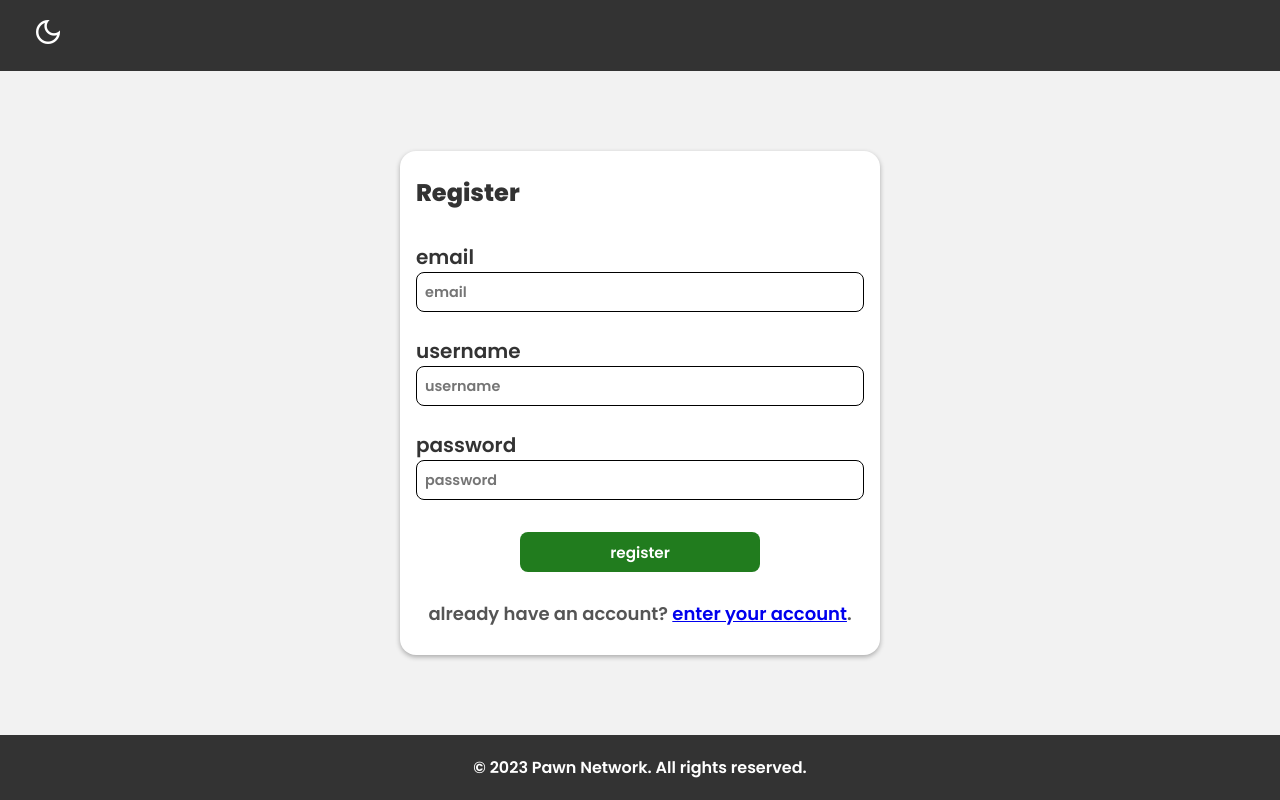
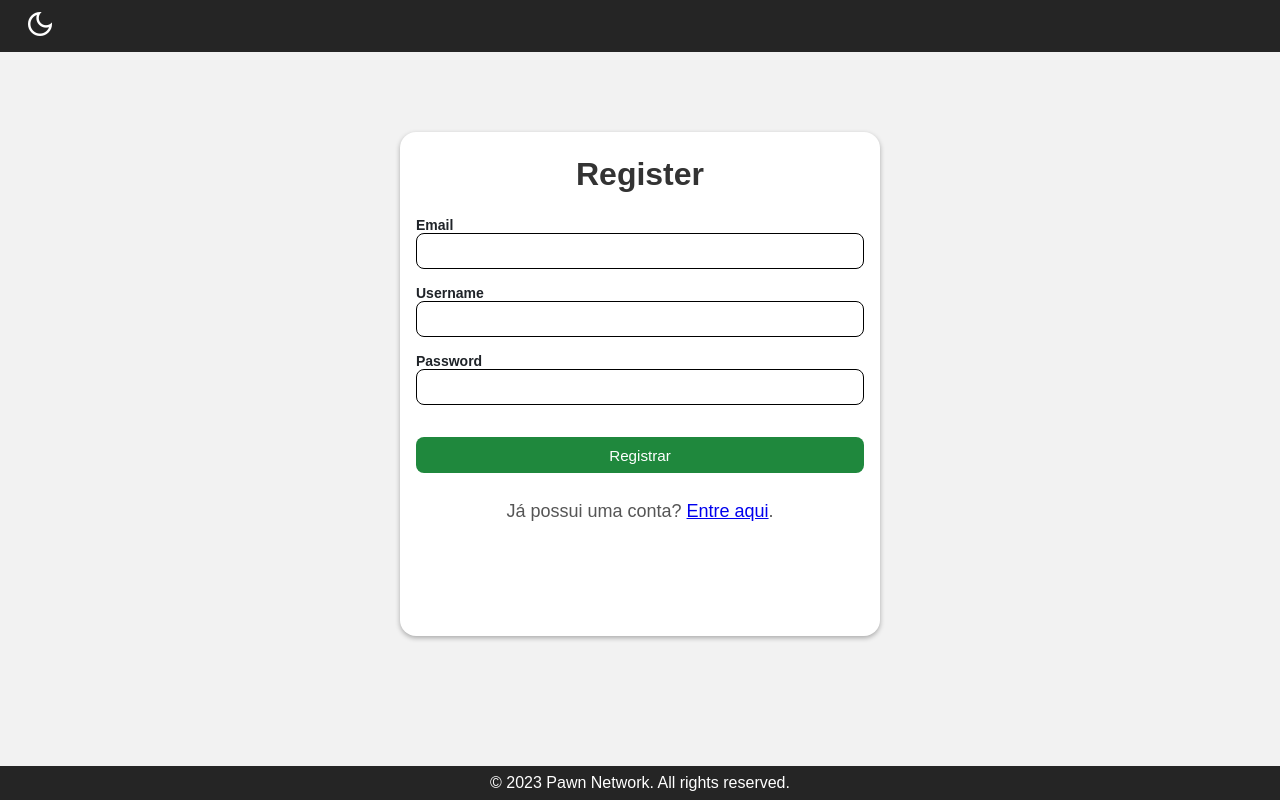
Before and after one commit to Louzindev/pawn-network, a Flask app: page /register in a window 1280 px wide. Run offline with Flask 3, Linux system fonts and the light colour scheme.

Commit message:
login & register front changes

```diff
--- a/app/static/css/style.css
+++ b/app/static/css/style.css
@@ -4,7 +4,7 @@
   margin: 0;
   padding: 0;
   box-sizing: border-box;
-  font-family: 'Poppins', sans-serif;
+  font-family: Arial, sans-serif;
 }
 
 body {
@@ -12,8 +12,8 @@ body {
 }
 
 header {
-  background-color: #333;
-  padding: 2vh;
+  background-color: #252525;
+  padding: 1vh;
 }
 
 /*---------------------------------------------------*/
@@ -46,6 +46,7 @@ header {
   margin: 0;
   padding: 0;
   color: #333;
+  text-align: center;
 }
 
 .container p {
@@ -91,9 +92,9 @@ a{
 }
 
 .footer {
-  background-color: #333;
+  background-color: #252525;
   color: #fff;
-  padding: 2.5vh;
+  padding: 1vh;
   text-align: center;
   position: fixed;
   bottom: 0;
@@ -120,9 +121,10 @@ a{
 
 .container-login h1 {
 
-  font-size: 3vh;
+  font-size: 32px;
   padding-top: 1vh;
   color: #333;
+  text-align: center;
 }
 
 .container-login p {
@@ -173,9 +175,10 @@ a{
 }
 
 .container-register h1 {
-  font-size: 3vh;
+  font-size: 32px;
   padding-top: 1vh;
   color: #333;
+  text-align: center;
 }
 
 .container-register p {
@@ -192,22 +195,25 @@ a{
 }
 
 .form form .input-register{
-  padding-top: 3vh;
+  padding-top: 2vh;
   display: flex;
   flex-direction: column;
 }
 
+
 .form form label{
-  color: #333;
-  font-size: 2.5vh;
+  font-weight: 600;
+  color: rgb(31, 35, 40);
+  font-size: 14px;
 }
 
 .form form input{
-  font-size: 1.8vh;
+  font-size: 1.5vh;
   padding-left: 1vh;
-  height: 5vh;
+  height: 4.5vh;
   border-radius: 1vh;
   border: 0.1px solid;
+  color: inherit;
 }
 
 .form form .button-register{
@@ -218,9 +224,9 @@ a{
 
 .form form button{
   font-size: 1.9vh;
-  width: 30vh;
-  height: 5vh;
-  background-color: #217c1e;
+  width: 60vh;
+  height: 4.5vh;
+  background-color: rgb(31, 136, 61);
   color: #fff;
   border: none;
   border-radius: 1vh;
--- a/app/templates/dashboard.html
+++ b/app/templates/dashboard.html
@@ -11,14 +11,13 @@
     <header>
         <div class="header-dashboard">
             <span class="material-symbols-outlined" id="manage_accounts">manage_accounts</span>
-            <h1 class="welcome">Welcome, {{ username }}!</h1>
-            <button class="logout-button"><a href="{{ url_for('logout') }}">logout</a></button>
+            <button class="logout-button"><a href="{{ url_for('logout') }}">Deslogar</a></button>
         </div>
     </header>
     <main>
         <button class="publish-button"><a href="{{ url_for('logout') }}">publish</a></button>
         <div class="container-dashboard">
-            <h1>Latest Posts</h1>
+            <h1>Últimas postagens</h1>
             <div class="posts">
                 {% for post in posts %}
                     <div class="post post-border">
--- a/app/templates/register.html
+++ b/app/templates/register.html
@@ -25,25 +25,25 @@
                 <form method="post" action="{{ url_for('register') }}">
                     <div class="inputs-register">
                         <div class="input-register">
-                            <label for="email">email</label>
-                            <input type="email" name="email" placeholder="email" required>
+                            <label for="email">Email</label>
+                            <input type="email" name="email" required>
                         </div>
                         <div class="input-register">
-                            <label for="username">username</label>
-                            <input type="text" name="username" placeholder="username" required>
+                            <label for="username">Username</label>
+                            <input type="text" name="username" required>
                         </div>
                         <div class="input-register">
-                            <label for="password">password</label>
-                            <input type="password" name="password" placeholder="password" required>
+                            <label for="password">Password</label>
+                            <input type="password" name="password" required>
                         </div>
                         <div class="button-register">
-                            <button type="submit">register</button>
+                            <button type="submit">Registrar</button>
                         </div>
 
                     </div>
                 </form>
                 <div class="redirectpage-register">
-                    <p>already have an account? <a href="{{ url_for('login') }}">enter your account</a>.</p>
+                    <p>Já possui uma conta? <a href="{{ url_for('login') }}">Entre aqui</a>.</p>
                 </div>
             </div>
         </div>
```
Also changed, not shown: app/templates/login.html (+8 -8 lines).
